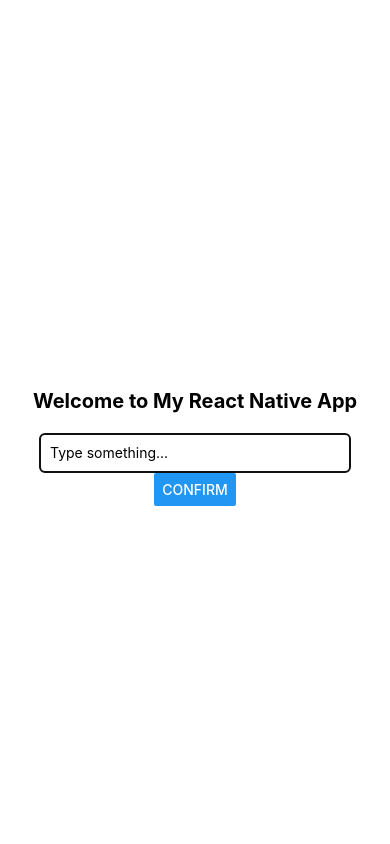
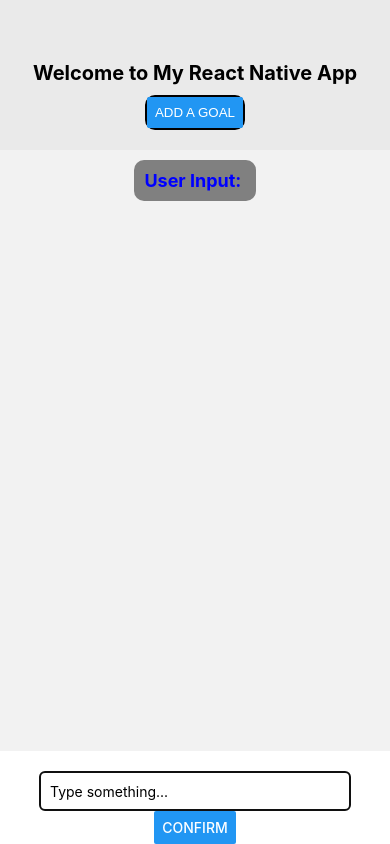
Before and after one commit to wychosenone/ReactNativeProject, a React Native app: screen / in a window 390 px wide. Built offline with nearby package versions, Linux system fonts and the light colour scheme.

Commit message:
Add inputHnadler prop to input component for data passing

```diff
--- a/App.tsx
+++ b/App.tsx
@@ -1,24 +1,78 @@
-import React from 'react';
-import { View, StyleSheet } from 'react-native';
+import React, {useState} from 'react';
+import { View, StyleSheet, Text, SafeAreaView, Button } from 'react-native';
 import Header from './components/Header';
 import Input from './components/Input';
 
 export default function App() {
   const appName = "My React Native App";
+  const [inputData, setInputData] = useState("");
+
+  const handleInputData = (data: string) => {
+    setInputData(data);
+  };
 
   return (
-    <View style={styles.container}>
-      <Header appName={appName} />
-      <Input focus={true} /> {/* Pass focus prop */}
-    </View>
+    <SafeAreaView style={styles.container}>
+      {/* Top Section (Header + Button) */}
+      <View style={styles.topSection}>
+        <Header appName={appName} />
+        <Text style={styles.buttonText}>
+        <Button
+          title="Add a goal"
+          // onPress={() => setModalVisible(true)}
+        />
+        </Text>
+      </View>
+
+      {/* Bottom Section (User Input Text) */}
+      <View style={styles.bottomSection}>
+        <View style={styles.textContainer}>
+          <Text style={styles.inputText}>User Input: {inputData}</Text>
+        </View>
+      </View>
+
+      {/* Modal / Input component */}
+      <Input
+        // visible={modalVisible}
+        onInputData={handleInputData}
+        focus={true}
+      />
+    </SafeAreaView>
   );
 }
 
 const styles = StyleSheet.create({
   container: {
     flex: 1,
-    backgroundColor: '#fff',
+  },
+  topSection: {
+    flex: 1,
+    justifyContent: 'center',
     alignItems: 'center',
-    justifyContent: 'center',
+    backgroundColor: '#eaeaea',
   },
+  bottomSection: {
+    flex: 4,
+    alignItems: 'center',
+    backgroundColor: '#f2f2f2',
+  },
+  textContainer: {
+    backgroundColor: 'grey',
+    padding: 10,
+    borderRadius: 10,
+    margin: 10,
+  },
+  inputText: {
+    fontSize: 18,
+    color: 'blue',
+    fontWeight: 'bold',
+  },
+  buttonText: {
+    borderWidth: 2,
+    margin: 10,
+    borderRadius: 10,
+    backgroundColor: 'light-grey',
+    color: 'blue',
+    fontWeight: 'bold',
+  }
 });
--- a/components/Input.tsx
+++ b/components/Input.tsx
@@ -3,9 +3,10 @@ import { View, TextInput, Text, StyleSheet, Button } from 'react-native';
 
 type InputProps = {
   focus: boolean; // Prop to control focus
+  onInputData: (data: string) => void; // Prop to handle input data
 };
 
-const Input: React.FC<InputProps> = ({ focus }) => {
+const Input: React.FC<InputProps> = ({ focus, onInputData }) => {
   const [inputValue, setInputValue] = useState("");
   const [isFocused, setIsFocused] = useState(false);
   const [showMessage, setShowMessage] = useState(false);
@@ -21,7 +22,9 @@ const Input: React.FC<InputProps> = ({ focus }) => {
   };
 
   const handleConfirm = () => {
-    console.log("Confirm")
+    if (inputValue.length > 0) {
+      onInputData(inputValue);
+    }
   }
 
   const characterCount = inputValue.length;
```
